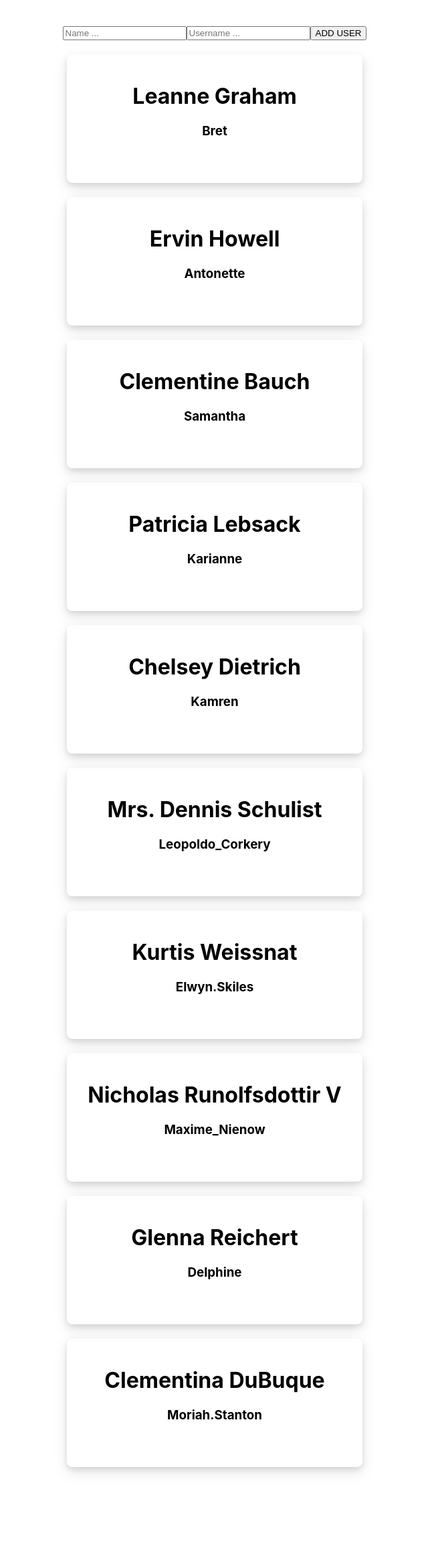
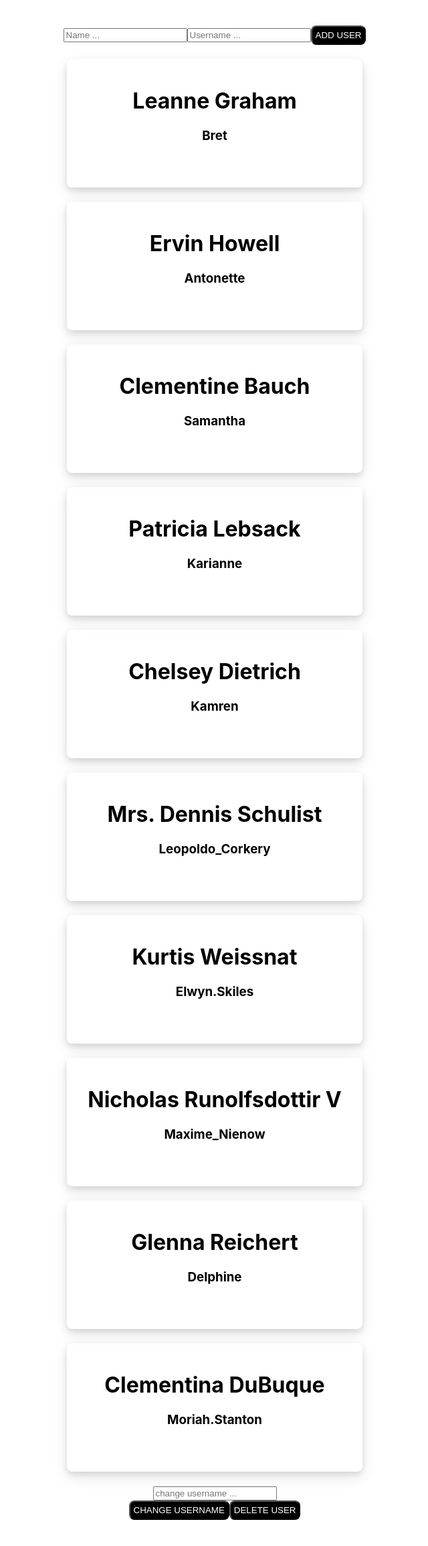
Before and after one commit to AlexanderPolzhofer/react_redux, a React (Create React App) app: page / in a window 1280 px wide. Shown: the whole page at 67% size, without its empty margins (319-959 px from the left). Before the commit the page ends 2250 px from the top, so only its background shows below. Built offline with nearby package versions, Linux system fonts and the light colour scheme.

Commit message:
changing styles in app styles, adding delete user function

```diff
--- a/src/App.js
+++ b/src/App.js
@@ -4,7 +4,7 @@ import { useSelector, useDispatch } from "react-redux";
 
 import { AppContainer } from "./components/App.styles";
 
-import { addUser } from "./features/Users";
+import { addUser, deleteUser } from "./features/Users";
 
 import DisplayUser from "./components/display-users/DisplayUsers";
 import UserInputForm from "./components/user-input-form/UserInputForm";
@@ -24,10 +24,17 @@ function App() {
     }))
   }
 
+  const handleDelete = (id) => {
+    dispatch(deleteUser(id));
+  }
+
   return (
     <AppContainer>
       <UserInputForm handleSubmit={handleSubmit} />
-      <DisplayUser userList={userList} />
+      <DisplayUser
+        userList={userList}
+        deleteUser={handleDelete}
+      />
     </AppContainer>
   );
 }
--- a/src/components/App.styles.js
+++ b/src/components/App.styles.js
@@ -18,3 +18,17 @@ border-radius: 8px;
 box-shadow: 0 4px 8px 0 rgba(0,0,0,0.1), 0 8px 21px 0 rgba(0,0,0,0.1);
 text-align: center;
 `;
+
+export const Button = styled.button`
+border-radius: 8px;
+background-color: black;
+color: white;
+padding: 5px;
+
+&:hover{
+    cursor: pointer;
+    background-color: white;
+    color: black;
+    border: solid;
+}
+`;
--- a/src/components/display-users/DisplayUsers.js
+++ b/src/components/display-users/DisplayUsers.js
@@ -1,6 +1,6 @@
 import React from 'react';
 
-import { DisplayUsersDiv } from '../App.styles';
+import { Button, DisplayUsersDiv } from '../App.styles';
 
 function DisplayUser({ ...props }) {
     const { userList } = props;
@@ -13,6 +13,14 @@ function DisplayUser({ ...props }) {
                     <h3>{user.username}</h3>
                 </DisplayUsersDiv>
             ))}
+            <form>
+                <input
+                    type='text'
+                    placeholder='change username ...'
+                />
+            </form>
+            <Button>CHANGE USERNAME</Button>
+            <Button>DELETE USER</Button>
         </div >
 
 
--- a/src/components/user-input-form/UserInputForm.js
+++ b/src/components/user-input-form/UserInputForm.js
@@ -1,4 +1,6 @@
 import React, { useState } from 'react';
+
+import { Button } from '../App.styles';
 
 function UserInputForm(props) {
 
@@ -21,7 +23,7 @@ function UserInputForm(props) {
                 placeholder="Username ..."
                 onChange={event => setUsername(event.target.value)}
             />
-            <button type='submit'>ADD USER</button>
+            <Button type='submit'>ADD USER</Button>
         </form>
     );
 }
--- a/src/features/Users.js
+++ b/src/features/Users.js
@@ -9,10 +9,12 @@ export const userSlice = createSlice({
         addUser: (state, action) => {
             state.value.push(action.payload)
         },
-
+        deleteUser: (state, action) => {
+            state.value = state.value.filter((user) => user.id !== action.payload.id)
+        }
     }
 });
 
-export const {addUser} = userSlice.actions;
+export const { addUser, deleteUser } = userSlice.actions;
 
 export default userSlice.reducer;
```
